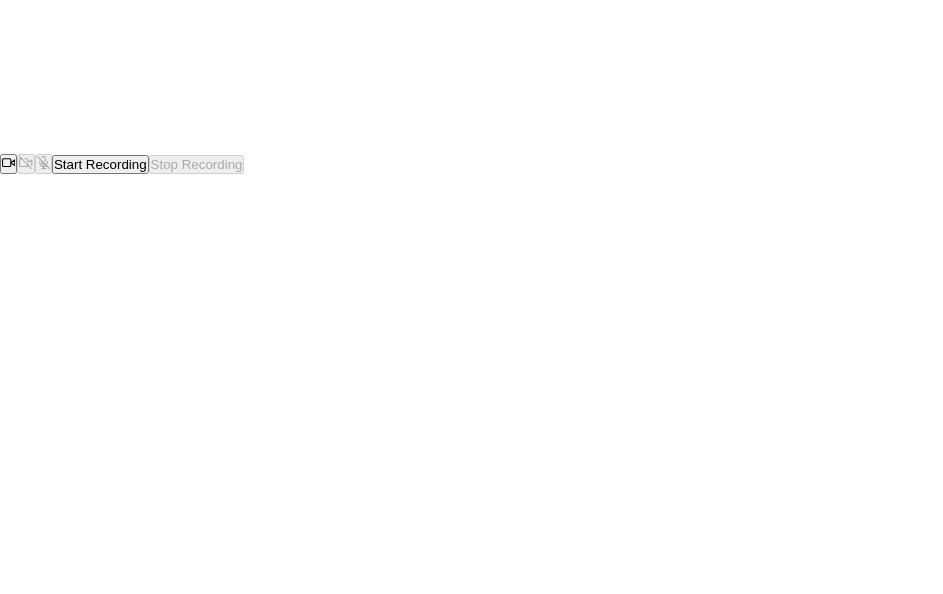
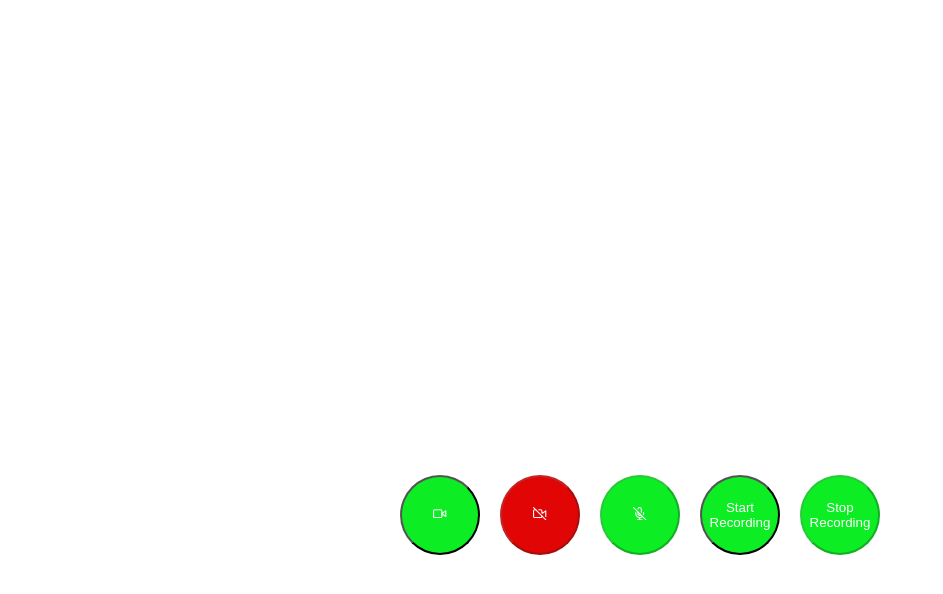
Before and after one commit to venkateshr1312/WebRTC, a React (Vite) app in the folder web_meet/: page /meet/1/1 in a window 1280 px wide. Shown: the top 594 px of the page, without its empty margins (0-943 px from the left). Built offline with nearby package versions, Linux system fonts and the light colour scheme; no server answers.

Commit message:
Update index.css

```diff
--- a/web_meet/src/index.css
+++ b/web_meet/src/index.css
@@ -18,3 +18,91 @@ body,#aaum {
   height: 100%;
   overflow-x: hidden;
 }
+
+
+.bg-body {
+    background-color: #332e33;
+}
+
+.container {
+    display: flex;
+    flex-direction: column;
+    gap: 5px;
+    padding: 10px;
+}
+
+.col-container {
+    display: flex;
+    flex-direction: column;
+    width: inherit;
+}
+
+.label-text {
+    color: #fff;
+    text-align: center;
+    font-size: 20px;
+}
+
+.btn-start {
+    background-color: #0ced23;
+}
+
+.btn-end {
+    background-color: rgb(225, 5, 5);
+}
+
+.btn {
+    display: flex;
+    flex-direction: row;
+    justify-content: center;
+    column-gap: 20px;
+    margin-top: 10px;
+}
+
+.btn-item {
+    width: 50px;
+    height: 50px;
+    color: #fff;
+    border-radius: 50%;
+}
+
+.video {
+    display: flex;
+    flex-direction: column;
+    justify-content: center;
+    align-items: center;
+    row-gap: 10px;
+}
+
+.video-item {
+    width: 90%;
+    height: 250px;
+    border: 2px solid #fff;
+    border-radius: 10px;
+    margin: 10px auto;
+}
+
+@media only screen and (min-width: 800px) {
+    .container {
+        margin-top: 30px;
+    }
+
+    .video {
+        display: flex;
+        flex-direction: row;
+        column-gap: 0.5%;
+        justify-content: center;
+    }
+
+    .video-item {
+        width: 40%;
+        height: 400px;
+    }
+
+    .btn-item {
+        width: 80px;
+        height: 80px;
+        color: #fff;
+        border-radius: 50%;
+    }
+}
```
